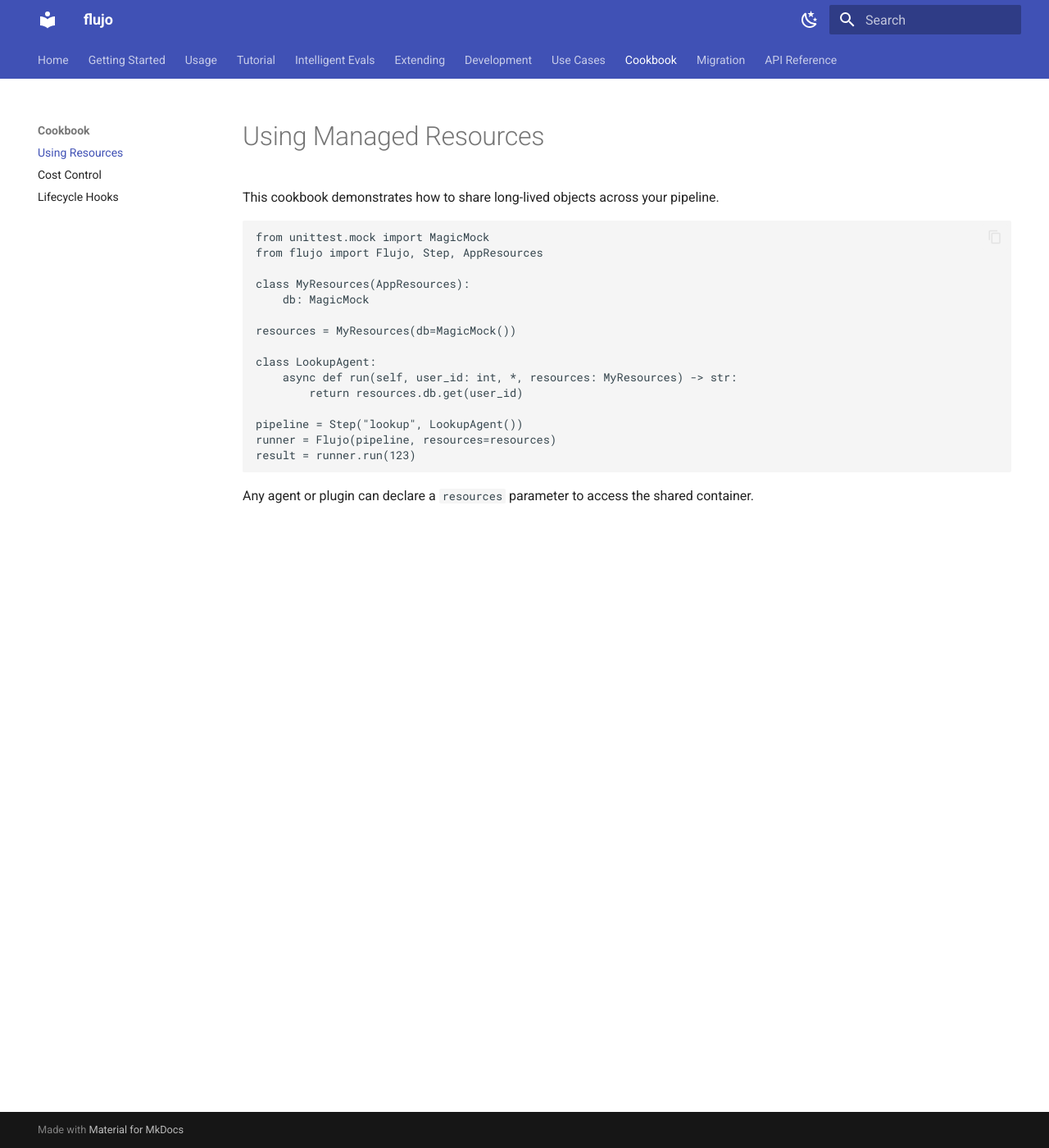
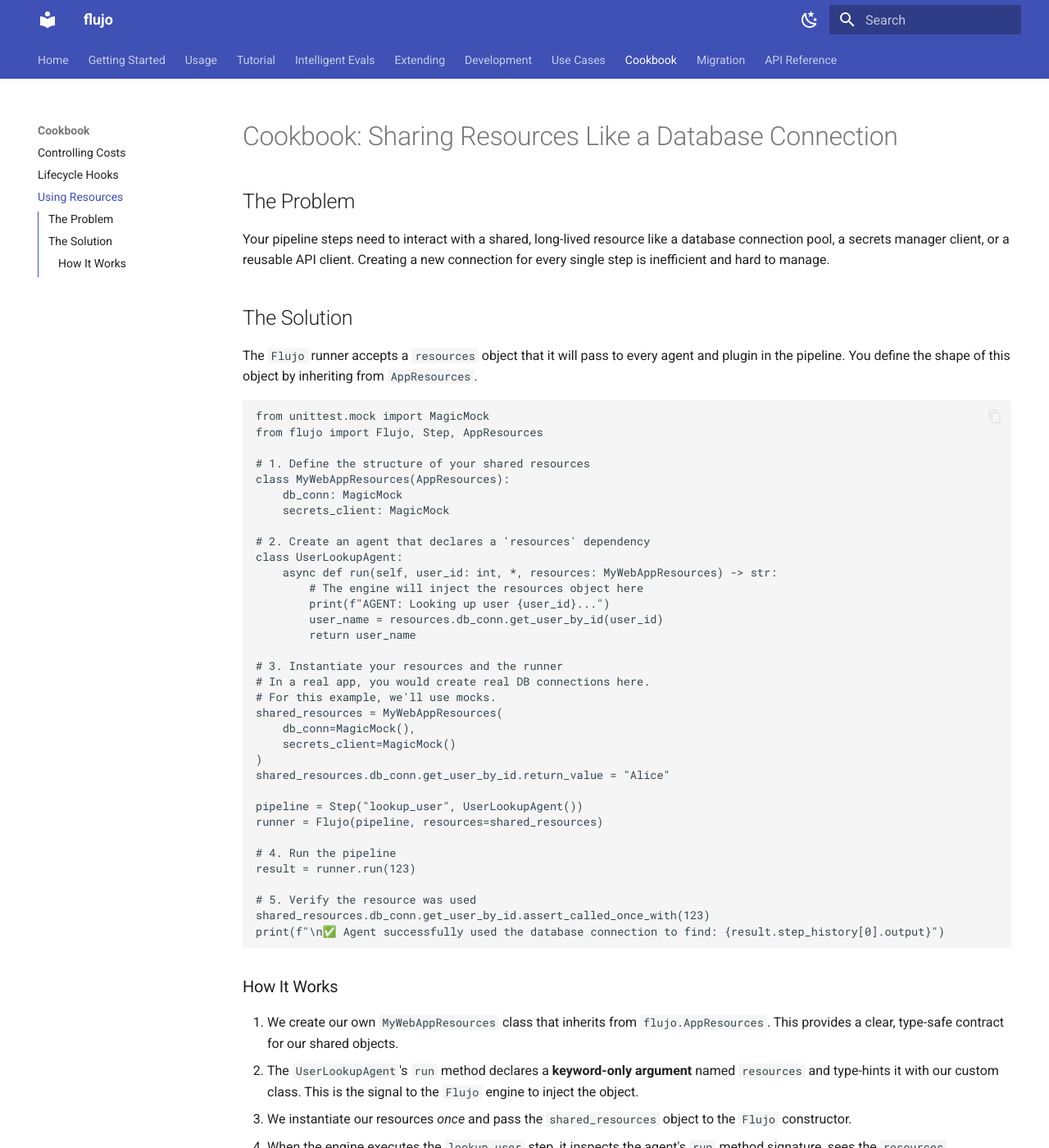
Before and after one commit to aandresalvarez/flujo, an MkDocs documentation site: the page built from docs/cookbook/using_resources.md, in a window 1280 px wide and 1400 px high. Shown: the whole window at 82% size. Built offline with MkDocs 1.6.1 and Material for MkDocs 9.7.7, drawn with Linux system fonts in a browser that asks for light colours; some of the changed text lies outside the part shown.

Commit message:
Add cookbook docs and notebooks

````diff
--- a/docs/cookbook/using_resources.md
+++ b/docs/cookbook/using_resources.md
@@ -1,24 +1,56 @@
-# Using Managed Resources
+# Cookbook: Sharing Resources Like a Database Connection
 
-This cookbook demonstrates how to share long-lived objects across your pipeline.
+## The Problem
+
+Your pipeline steps need to interact with a shared, long-lived resource like a database connection pool, a secrets manager client, or a reusable API client. Creating a new connection for every single step is inefficient and hard to manage.
+
+## The Solution
+
+The `Flujo` runner accepts a `resources` object that it will pass to every agent and plugin in the pipeline. You define the shape of this object by inheriting from `AppResources`.
 
 ```python
 from unittest.mock import MagicMock
 from flujo import Flujo, Step, AppResources
 
-class MyResources(AppResources):
-    db: MagicMock
+# 1. Define the structure of your shared resources
+class MyWebAppResources(AppResources):
+    db_conn: MagicMock
+    secrets_client: MagicMock
 
-resources = MyResources(db=MagicMock())
+# 2. Create an agent that declares a 'resources' dependency
+class UserLookupAgent:
+    async def run(self, user_id: int, *, resources: MyWebAppResources) -> str:
+        # The engine will inject the resources object here
+        print(f"AGENT: Looking up user {user_id}...")
+        user_name = resources.db_conn.get_user_by_id(user_id)
+        return user_name
 
-class LookupAgent:
-    async def run(self, user_id: int, *, resources: MyResources) -> str:
-        return resources.db.get(user_id)
+# 3. Instantiate your resources and the runner
+# In a real app, you would create real DB connections here.
+# For this example, we'll use mocks.
+shared_resources = MyWebAppResources(
+    db_conn=MagicMock(),
+    secrets_client=MagicMock()
+)
+shared_resources.db_conn.get_user_by_id.return_value = "Alice"
 
-pipeline = Step("lookup", LookupAgent())
-runner = Flujo(pipeline, resources=resources)
+pipeline = Step("lookup_user", UserLookupAgent())
+runner = Flujo(pipeline, resources=shared_resources)
+
+# 4. Run the pipeline
 result = runner.run(123)
+
+# 5. Verify the resource was used
+shared_resources.db_conn.get_user_by_id.assert_called_once_with(123)
+print(f"\n✅ Agent successfully used the database connection to find: {result.step_history[0].output}")
 ```
 
-Any agent or plugin can declare a `resources` parameter to access the shared
-container.
+### How It Works
+
+1.  We create our own `MyWebAppResources` class that inherits from `flujo.AppResources`. This provides a clear, type-safe contract for our shared objects.
+2.  The `UserLookupAgent`'s `run` method declares a **keyword-only argument** named `resources` and type-hints it with our custom class. This is the signal to the `Flujo` engine to inject the object.
+3.  We instantiate our resources *once* and pass the `shared_resources` object to the `Flujo` constructor.
+4.  When the engine executes the `lookup_user` step, it inspects the agent's `run` method signature, sees the `resources` parameter, and passes the shared object to it.
+5.  The agent can then use the methods on the injected object (e.g., `resources.db_conn.get_user_by_id`).
+
+This dependency injection pattern keeps your agents clean and decoupled from how resources are created, making them much easier to test and maintain.
--- a/mkdocs.yml
+++ b/mkdocs.yml
@@ -39,9 +39,9 @@ nav:
     - 'Documentation Status': documentation_status.md
   - 'Use Cases': use_cases.md
   - Cookbook:
+    - 'Controlling Costs': cookbook/cost_control.md
+    - 'Lifecycle Hooks': cookbook/lifecycle_hooks.md
     - 'Using Resources': cookbook/using_resources.md
-    - 'Cost Control': cookbook/cost_control.md
-    - 'Lifecycle Hooks': cookbook/lifecycle_hooks.md
   - Migration:
     - 'v0.3.7': migration/v0.3.7.md
     - 'v0.3.8': migration/v0.3.8.md
````
Also changed, not shown: docs/cookbook/cost_control.md (+36 -10 lines), docs/cookbook/lifecycle_hooks.md (+46 -13 lines), 4 other files.
